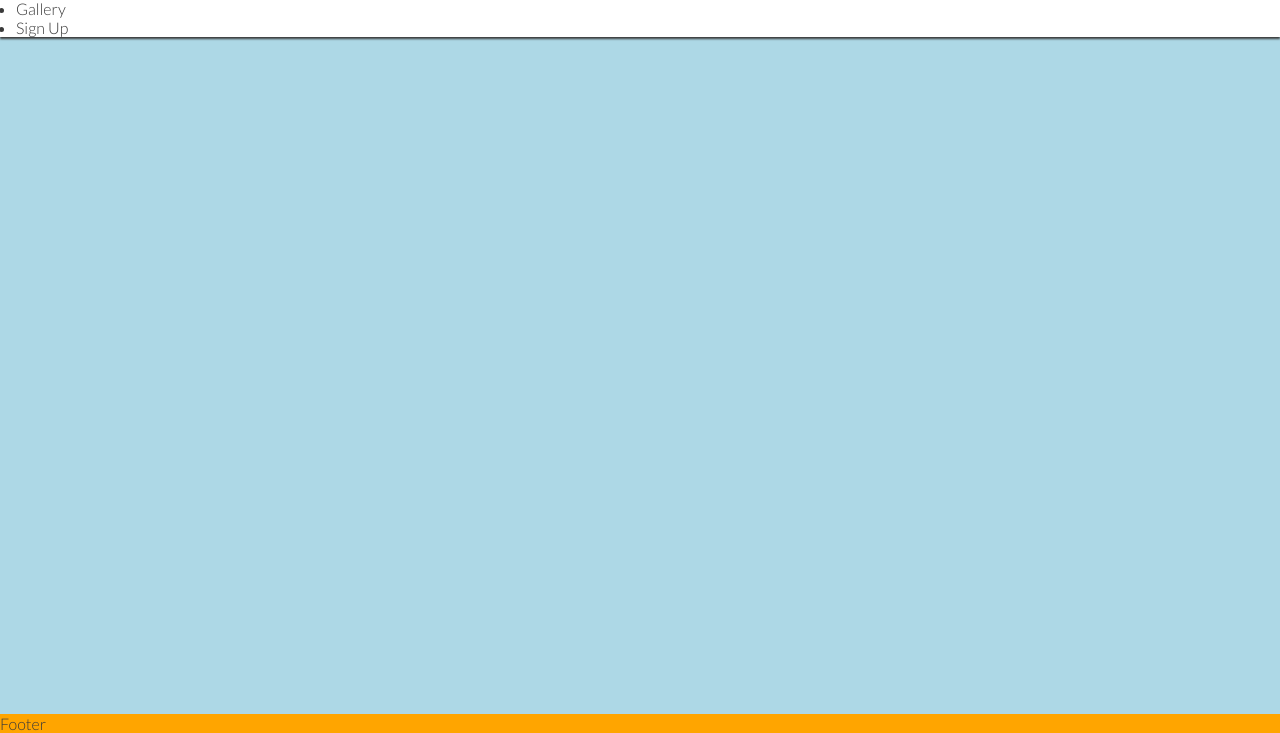
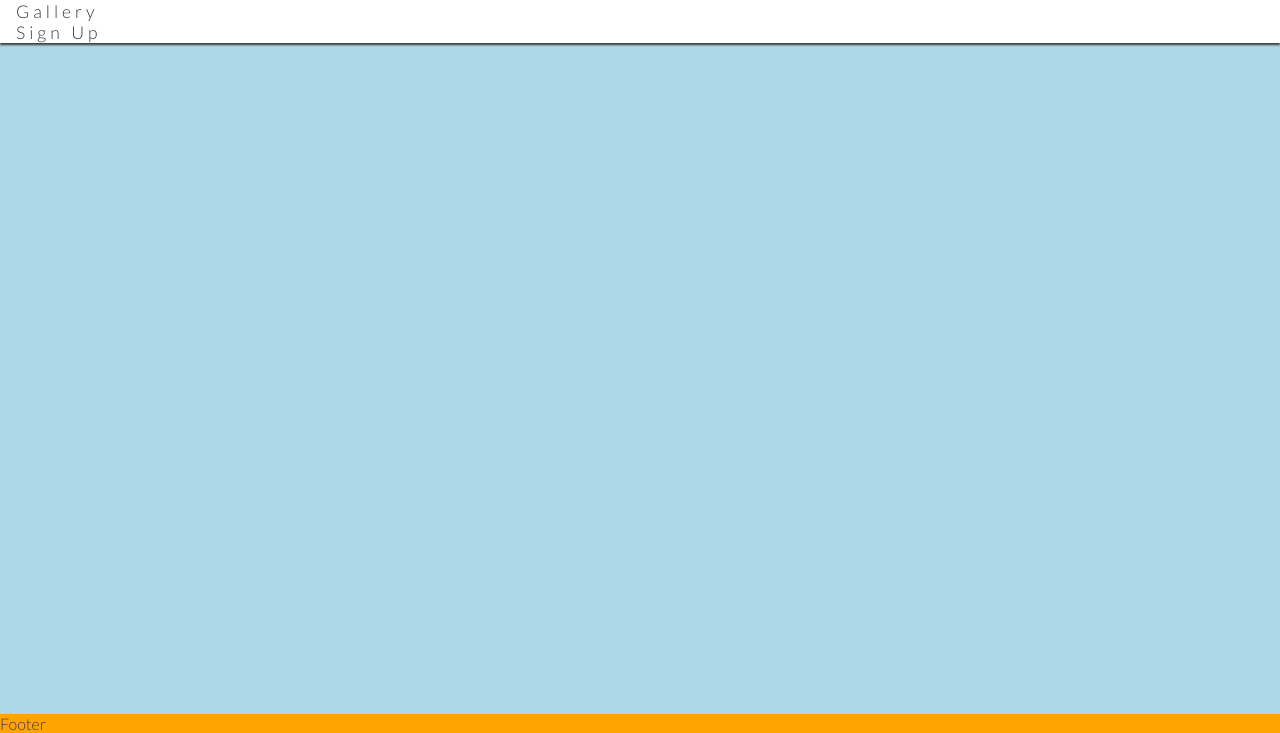
Before and after one commit to iwillmineyou/real-project-1, a plain HTML site: page index.html in a window 1280 px wide. Shown: the part 67-800 px from the top of the page. Drawn offline with nearby package versions, Linux system fonts and the light colour scheme.

Commit message:
sizes and bullets

```diff
--- a/styles.css
+++ b/styles.css
@@ -35,6 +35,17 @@ header a {
     color: inherit;
 }
 
+ul li a {
+    font-size: 110%;
+    letter-spacing: 4px;
+    text-decoration: none;
+}
+
+/* Remove bullet points from the list */
+ul {
+    list-style-type: none;
+}
+
 h1 {
     font-family: 'oswald', sans-serif;
     text-transform: uppercase;
```
